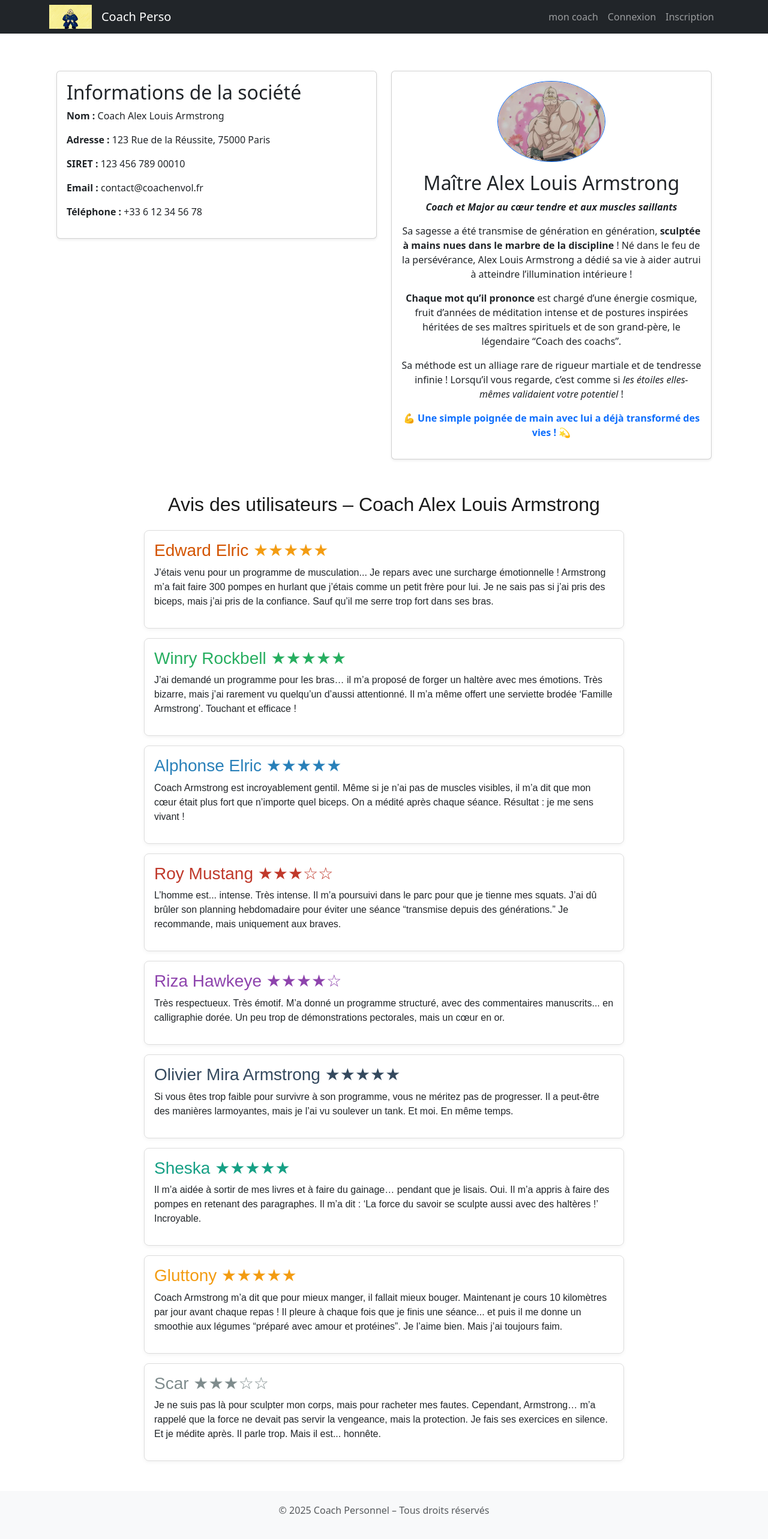
After one commit to shooter-dev/coach_app, a Django app: page /info/ in a window 1280 px wide. The commit adds this page. Shown: the whole page at 60% size. Run offline with Django 5.2, Linux system fonts and the light colour scheme.

Commit message:
feat : creation de la page info (#6)

```diff
--- a/coachapp/urls.py
+++ b/coachapp/urls.py
@@ -17,8 +17,11 @@ Including another URLconf
 from django.contrib import admin
 from django.urls import path, include
 
+from coachapp.views import info_view
+
 urlpatterns = [
     path('admin/', admin.site.urls),
     path('', include('accounts.urls')),
+    path('info/', info_view, name='info'),
     path('dashboard/', include('dashboard.urls')),
 ]
--- /dev/null
+++ b/coachapp/views.py
@@ -0,0 +1,5 @@
+from django.shortcuts import render
+
+
+def info_view(request):
+    return render(request, 'info/index.html')
--- a/templates/base.html
+++ b/templates/base.html
@@ -1,4 +1,6 @@
 <!DOCTYPE html>
+{% load static %}
+
 <html lang="fr">
 <head>
     <meta charset="UTF-8">
@@ -26,6 +28,7 @@
 <!-- Barre de navigation -->
 <nav class="navbar navbar-expand-lg navbar-dark bg-dark fixed-top">
   <div class="container">
+      <img src="{% static 'images/image_1.gif' %}" alt="Logo animé" class="me-3" style="height: 40px;">
     <a class="navbar-brand" href="{% url 'login' %}">Coach Perso</a>
     <button class="navbar-toggler" type="button" data-bs-toggle="collapse" data-bs-target="#navbarNav">
       <span class="navbar-toggler-icon"></span>
@@ -33,6 +36,9 @@
 
     <div class="collapse navbar-collapse" id="navbarNav">
       <ul class="navbar-nav ms-auto">
+          <li class="nav-item">
+              <a class="nav-link" href="{% url 'info' %}">mon coach</a>
+            </li>
         {% if user.is_authenticated %}
           {% if user.is_coach %}
             <li class="nav-item">
--- /dev/null
+++ b/templates/info/index.html
@@ -0,0 +1,98 @@
+{% extends 'base.html' %}
+{% load static %}
+
+{% block content %}
+<div class="container mt-5">
+  <div class="row">
+    <!-- Infos société -->
+    <div class="col-md-6">
+      <div class="card shadow-sm mb-4">
+        <div class="card-body">
+          <h2 class="card-title">Informations de la société</h2>
+          <p><strong>Nom :</strong> Coach Alex Louis Armstrong</p>
+          <p><strong>Adresse :</strong> 123 Rue de la Réussite, 75000 Paris</p>
+          <p><strong>SIRET :</strong> 123 456 789 00010</p>
+          <p><strong>Email :</strong> contact@coachenvol.fr</p>
+          <p><strong>Téléphone :</strong> +33 6 12 34 56 78</p>
+        </div>
+      </div>
+    </div>
+
+    <!-- Biographie théâtrale du coach -->
+    <div class="col-md-6">
+      <div class="card shadow-sm mb-4">
+        <div class="card-body text-center">
+          <img src="{% static 'images/coach.webp' %}" class="img-fluid rounded-circle mb-3 border border-primary" alt="Coach" style="max-width: 180px;">
+          <h2 class="card-title">Maître Alex Louis Armstrong</h2>
+          <p class="fw-bold fst-italic">Coach et Major au cœur tendre et aux muscles saillants</p>
+          <p>
+            Sa sagesse a été transmise de génération en génération, <strong>sculptée à mains nues dans le marbre de la discipline</strong> !
+            Né dans le feu de la persévérance, Alex Louis Armstrong a dédié sa vie à aider autrui à atteindre l’illumination intérieure !
+          </p>
+          <p>
+            <strong>Chaque mot qu’il prononce</strong> est chargé d’une énergie cosmique, fruit d’années de méditation intense et de postures inspirées héritées de ses maîtres spirituels et de son grand-père, le légendaire “Coach des coachs”.
+          </p>
+          <p>
+            Sa méthode est un alliage rare de rigueur martiale et de tendresse infinie !
+            Lorsqu’il vous regarde, c’est comme si <em>les étoiles elles-mêmes validaient votre potentiel</em> !
+          </p>
+          <p class="text-primary fw-bold">💪 Une simple poignée de main avec lui a déjà transformé des vies ! 💫</p>
+        </div>
+      </div>
+    </div>
+  </div>
+</div>
+
+<section id="avis-coach-armstrong" style="max-width:800px; margin:2rem auto; font-family: Arial, sans-serif;">
+
+  <h2 style="text-align:center; margin-bottom:1.5rem; color:#1a1a1a;">Avis des utilisateurs – Coach Alex Louis Armstrong</h2>
+
+  <article style="border:1px solid #ddd; border-radius:8px; padding:1rem; margin-bottom:1rem; box-shadow:0 2px 6px rgba(0,0,0,0.05);">
+    <h3 style="color:#d35400;">Edward Elric <span style="color:#f39c12;">★★★★★</span></h3>
+    <p>J’étais venu pour un programme de musculation... Je repars avec une surcharge émotionnelle ! Armstrong m’a fait faire 300 pompes en hurlant que j’étais comme un petit frère pour lui. Je ne sais pas si j’ai pris des biceps, mais j’ai pris de la confiance. Sauf qu’il me serre trop fort dans ses bras.</p>
+  </article>
+
+  <article style="border:1px solid #ddd; border-radius:8px; padding:1rem; margin-bottom:1rem; box-shadow:0 2px 6px rgba(0,0,0,0.05);">
+    <h3 style="color:#27ae60;">Winry Rockbell <span style="color:#27ae60;">★★★★★</span></h3>
+    <p>J’ai demandé un programme pour les bras… il m’a proposé de forger un haltère avec mes émotions. Très bizarre, mais j’ai rarement vu quelqu’un d’aussi attentionné. Il m’a même offert une serviette brodée ‘Famille Armstrong’. Touchant et efficace !</p>
+  </article>
+
+  <article style="border:1px solid #ddd; border-radius:8px; padding:1rem; margin-bottom:1rem; box-shadow:0 2px 6px rgba(0,0,0,0.05);">
+    <h3 style="color:#2980b9;">Alphonse Elric <span style="color:#2980b9;">★★★★★</span></h3>
+    <p>Coach Armstrong est incroyablement gentil. Même si je n’ai pas de muscles visibles, il m’a dit que mon cœur était plus fort que n’importe quel biceps. On a médité après chaque séance. Résultat : je me sens vivant !</p>
+  </article>
+
+  <article style="border:1px solid #ddd; border-radius:8px; padding:1rem; margin-bottom:1rem; box-shadow:0 2px 6px rgba(0,0,0,0.05);">
+    <h3 style="color:#c0392b;">Roy Mustang <span style="color:#c0392b;">★★★☆☆</span></h3>
+    <p>L’homme est... intense. Très intense. Il m’a poursuivi dans le parc pour que je tienne mes squats. J’ai dû brûler son planning hebdomadaire pour éviter une séance “transmise depuis des générations.” Je recommande, mais uniquement aux braves.</p>
+  </article>
+
+  <article style="border:1px solid #ddd; border-radius:8px; padding:1rem; margin-bottom:1rem; box-shadow:0 2px 6px rgba(0,0,0,0.05);">
+    <h3 style="color:#8e44ad;">Riza Hawkeye <span style="color:#8e44ad;">★★★★☆</span></h3>
+    <p>Très respectueux. Très émotif. M’a donné un programme structuré, avec des commentaires manuscrits... en calligraphie dorée. Un peu trop de démonstrations pectorales, mais un cœur en or.</p>
+  </article>
+
+  <article style="border:1px solid #ddd; border-radius:8px; padding:1rem; margin-bottom:1rem; box-shadow:0 2px 6px rgba(0,0,0,0.05);">
+    <h3 style="color:#34495e;">Olivier Mira Armstrong <span style="color:#34495e;">★★★★★</span></h3>
+    <p>Si vous êtes trop faible pour survivre à son programme, vous ne méritez pas de progresser. Il a peut-être des manières larmoyantes, mais je l’ai vu soulever un tank. Et moi. En même temps.</p>
+  </article>
+
+  <article style="border:1px solid #ddd; border-radius:8px; padding:1rem; margin-bottom:1rem; box-shadow:0 2px 6px rgba(0,0,0,0.05);">
+    <h3 style="color:#16a085;">Sheska <span style="color:#16a085;">★★★★★</span></h3>
+    <p>Il m’a aidée à sortir de mes livres et à faire du gainage… pendant que je lisais. Oui. Il m’a appris à faire des pompes en retenant des paragraphes. Il m’a dit : ‘La force du savoir se sculpte aussi avec des haltères !’ Incroyable.</p>
+  </article>
+
+  <article style="border:1px solid #ddd; border-radius:8px; padding:1rem; margin-bottom:1rem; box-shadow:0 2px 6px rgba(0,0,0,0.05);">
+    <h3 style="color:#f39c12;">Gluttony <span style="color:#f39c12;">★★★★★</span></h3>
+    <p>Coach Armstrong m’a dit que pour mieux manger, il fallait mieux bouger. Maintenant je cours 10 kilomètres par jour avant chaque repas ! Il pleure à chaque fois que je finis une séance... et puis il me donne un smoothie aux légumes “préparé avec amour et protéines”. Je l’aime bien. Mais j’ai toujours faim.</p>
+  </article>
+
+  <article style="border:1px solid #ddd; border-radius:8px; padding:1rem; margin-bottom:1rem; box-shadow:0 2px 6px rgba(0,0,0,0.05);">
+    <h3 style="color:#7f8c8d;">Scar <span style="color:#7f8c8d;">★★★☆☆</span></h3>
+    <p>Je ne suis pas là pour sculpter mon corps, mais pour racheter mes fautes. Cependant, Armstrong… m’a rappelé que la force ne devait pas servir la vengeance, mais la protection. Je fais ses exercices en silence. Et je médite après. Il parle trop. Mais il est... honnête.</p>
+  </article>
+
+</section>
+
+
+{% endblock %}
```
Also changed, not shown: dashboard/static/css/style.css (added), dashboard/static/images/coach.webp (added), dashboard/static/images/image_1.gif (added).
